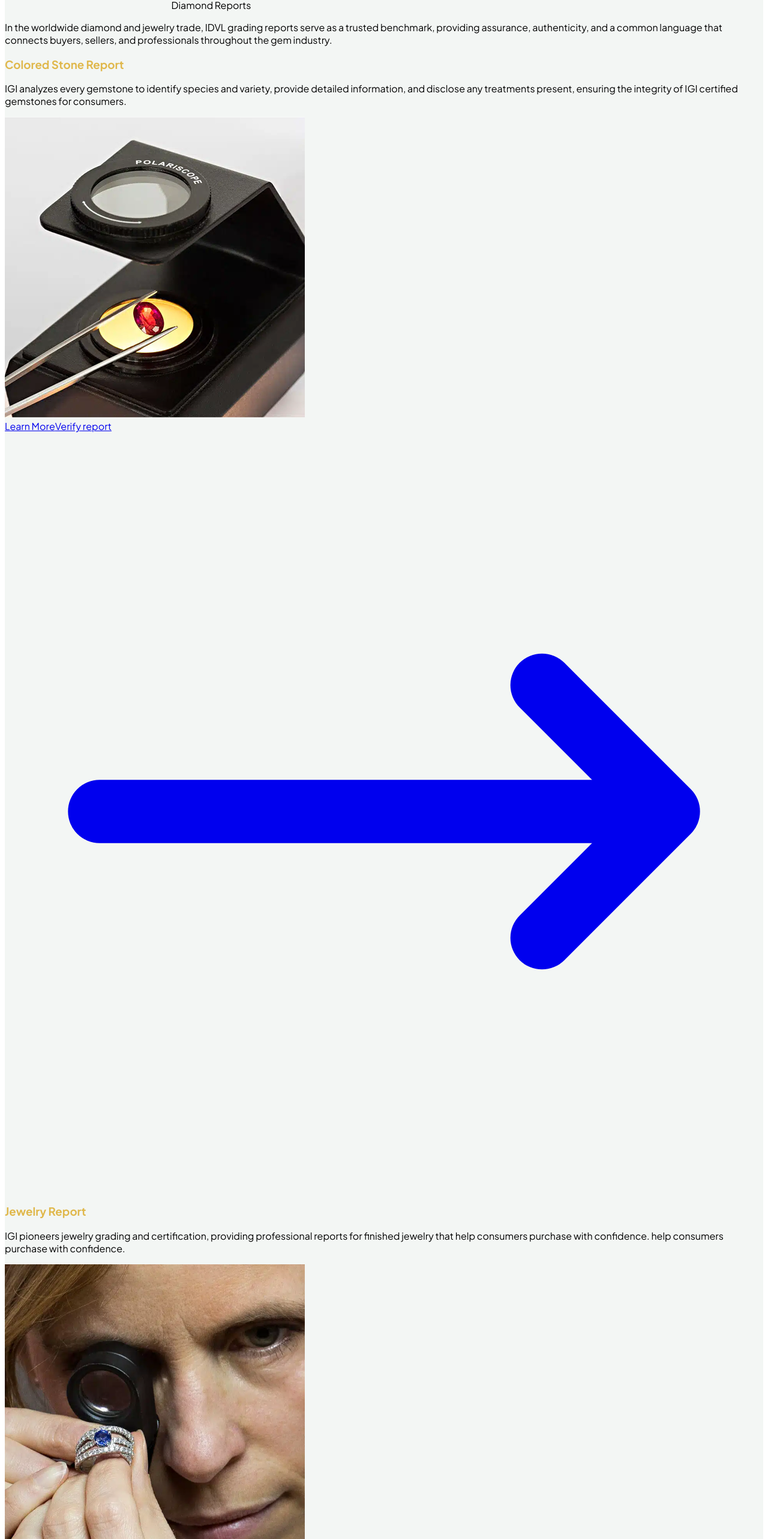
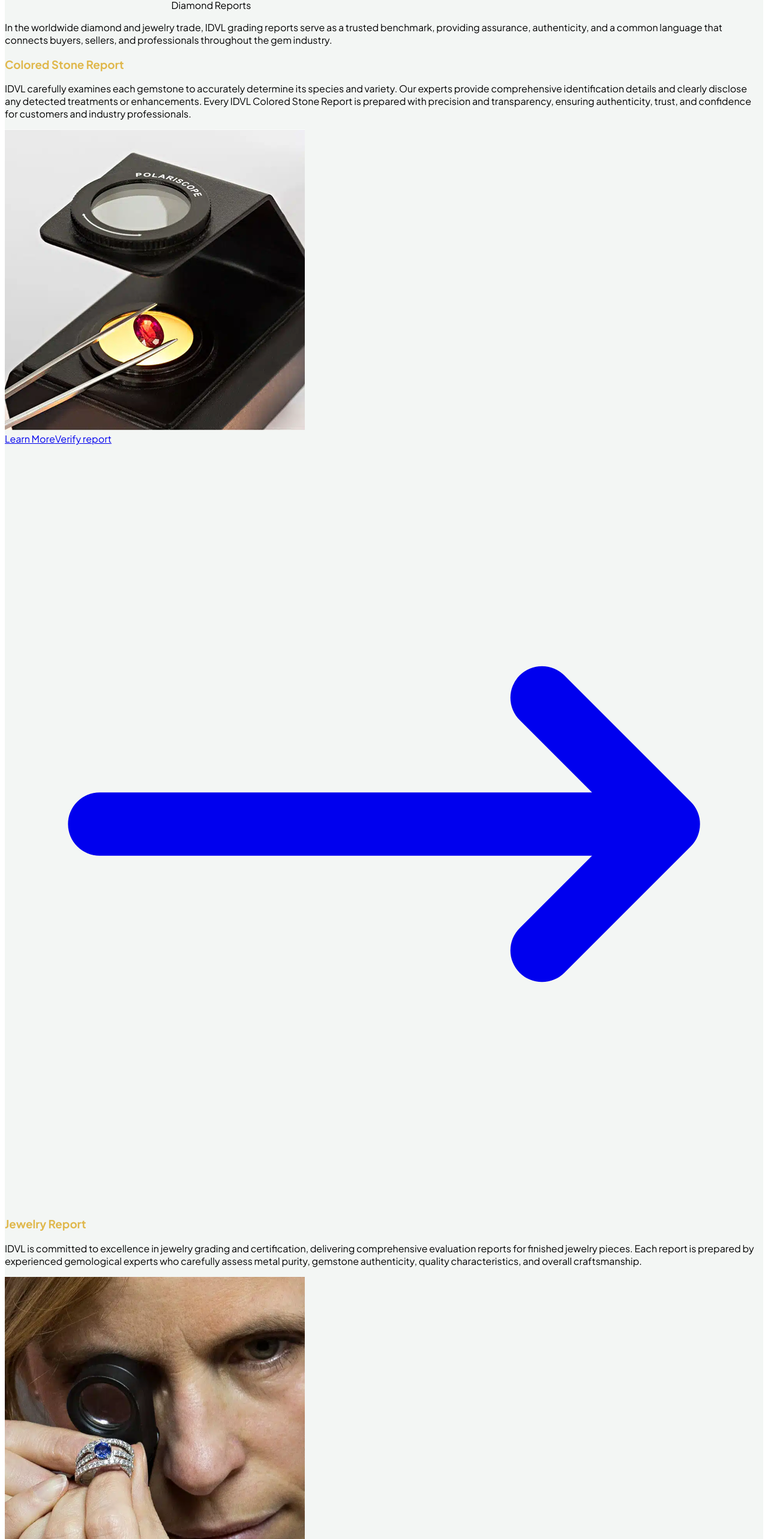
Before and after one commit to Jittumandal/IDVL-GOLD, a React (Create React App) app: page / in a window 1280 px wide. Shown: the part 1418-3984 px from the top of the page at 60% size. Built offline with nearby package versions, Linux system fonts and the light colour scheme.

Commit message:
updated home page content

```diff
--- a/src/components/OurHistory.js
+++ b/src/components/OurHistory.js
@@ -7,8 +7,9 @@ const blocks = [
     type: 'text',
     title: "Diamond Color",
     paragraphs: [
-      "Often when we talk about diamond color, we are actually talking about the absence of color. As subtle as color distinction may be, color variations from the most obvious to subdued can drastically alter diamond quality and price. Luckily, diamond color isn’t a matter of opinion. Proper color evaluation is a matter of expertise..",
-      "Before GIA, colorless stones might have been described as water, clarity could be described as with or without flaws, and cut could be communicated as made well. Only carat weight has been consistently in use, dating back to the 1500s.",
+      "When discussing diamond color, we are typically referring to the degree of color absence within the stone. Even the slightest variation in tone can significantly influence a diamond’s overall quality, appearance, and market value. While these differences may appear subtle to the untrained eye, they are measurable and scientifically evaluated through professional gemological standards.",
+      "At IDVL, diamond color assessment is never based on opinion. It is determined through strict grading procedures, controlled lighting environments, and expert analysis to ensure precision and consistency.",
+      "Historically, before standardized grading systems were established, diamonds were often described using informal terms such as “water-clear” for colorless stones, clarity as “with or without flaws,” and cut simply as “well made.” Among these characteristics, only carat weight had long-standing consistency, dating back several centuries.",
 
 
     ],
@@ -16,8 +17,9 @@ const blocks = [
   {
     type: 'text', title: "Diamond Clarity",
     paragraphs: [
-      "As a nonprofit public benefit institute, we provide the expertise, quality reports and verifications that everyone from miners to merchant and you can trust when making your next diamond decision.",
-      "Ask for a GIA report. If they don't have one, ask for a new jeweler.",
+      "Diamond clarity refers to the presence or absence of internal characteristics (inclusions) and external features (blemishes) formed during a diamond’s natural growth process. These characteristics are carefully evaluated under magnification to determine their size, position, visibility, and overall impact on the diamond’s appearance and value.",
+      "As an independent and professionally managed gemological laboratory, IDVL provides expert analysis, detailed grading reports, and reliable verification services that are trusted by industry professionals—from manufacturers and wholesalers to retailers and consumers.",
+      "An IDVL Clarity Report ensures complete transparency and accuracy, helping buyers make informed decisions with confidence. When purchasing a diamond, always request an official laboratory grading report from a trusted certification body. Independent documentation is essential for ensuring authenticity, quality assurance, and peace of mind.",
     ]
   },
   { type: 'image', img: '/images/engagement-ring.png' },
@@ -25,15 +27,17 @@ const blocks = [
   {
     type: 'text', title: "Diamond Cut",
     paragraphs: [
-      "One of a diamond’s most recognizable characteristics, diamond cut, refers to how a diamond interacts with light. When you hear words like Brightness, Scintillation and Fire, they describe how masterfully a diamond is cut. Cut also describes the overall design of a diamond, including the arrangement and proportions of the diamond’s facets. There are a nearly unlimited combination of proportions possible, and all of them impact the interaction with light.",
-      "We provide training, resources and clear reporting so consumers and professionals understand gemstone and diamond quality.",
+      "Diamond cut is one of the most visually impactful characteristics of a diamond, describing how effectively it interacts with light. Qualities such as brightness, fire, and scintillation are direct results of precise cutting and expert craftsmanship. A well-cut diamond reflects and refracts light beautifully, creating the brilliance and sparkle that make diamonds so captivating.",
+      "Cut also refers to the diamond’s overall design, including the proportions, symmetry, and arrangement of its facets. Even minor variations in angles and measurements can significantly influence light performance. With countless possible combinations of proportions, accurate evaluation is essential to determine how successfully a diamond maximizes its visual potential.",
+      "At IDVL, diamond cut is assessed using advanced grading standards and careful analytical procedures. In addition to providing detailed and transparent reports, IDVL is committed to education—offering guidance, resources, and clear documentation to help both consumers and industry professionals fully understand diamond and gemstone quality.",
     ]
   },
   {
     type: 'text', title: "Diamond Carat Weight",
     paragraphs: [
-      "Carat weight is the most consistent of the 4Cs, but it’s not just about size. Carat weight is a measure of a diamond’s weight, and it can be an indicator of rarity. However, two diamonds of equal carat weight can have vastly different values based on their cut, color and clarity.",
-      "Consistent, repeatable grading lets buyers compare and choose with confidence. Our reports document clarity, color, cut and carat for trusted decisions.",
+      "Carat weight is the most precise and consistently measured of the Diamond 4Cs. While often associated with a diamond’s size, carat actually refers to the stone’s weight. Larger diamonds are typically rarer, which can increase their value; however, carat weight alone does not determine overall worth. Two diamonds of the same carat weight may differ significantly in value depending on their cut, color, and clarity.",
+      "At IDVL, carat weight is measured using highly accurate digital instruments to ensure precision and reliability. Our grading process follows consistent and repeatable standards, allowing buyers and industry professionals to confidently compare diamonds.",
+      "Every IDVL report clearly documents all four value-defining characteristics—Cut, Color, Clarity, and Carat Weight—providing transparent and trustworthy information for informed purchasing and investment decisions.",
     ]
   },
   { type: 'image', img: '/images/CaratWeight.png' },
--- a/src/components/SubscriptionPlans.js
+++ b/src/components/SubscriptionPlans.js
@@ -5,7 +5,7 @@ const reports = [
   {
     title: "Colored Stone Report",
     description:
-      "IGI analyzes every gemstone to identify species and variety, provide detailed information, and disclose any treatments present, ensuring the integrity of IGI certified gemstones for consumers.",
+      "IDVL carefully examines each gemstone to accurately determine its species and variety. Our experts provide comprehensive identification details and clearly disclose any detected treatments or enhancements. Every IDVL Colored Stone Report is prepared with precision and transparency, ensuring authenticity, trust, and confidence for customers and industry professionals.",
     img: "/images/colored_diamond_report.png",
     learnLink: "/reports/colored-stone",
     verifyLink: "/verify/colored-stone",
@@ -13,7 +13,7 @@ const reports = [
   {
     title: "Jewelry Report",
     description:
-      "IGI pioneers jewelry grading and certification, providing professional reports for finished jewelry that help consumers purchase with confidence. help consumers purchase with confidence.",
+      "IDVL is committed to excellence in jewelry grading and certification, delivering comprehensive evaluation reports for finished jewelry pieces. Each report is prepared by experienced gemological experts who carefully assess metal purity, gemstone authenticity, quality characteristics, and overall craftsmanship.",
     img: "/images/jewlery_reports.png",
     learnLink: "/reports/jewelry",
     verifyLink: "/verify/jewelry",
@@ -21,7 +21,7 @@ const reports = [
   {
     title: "Diamond Reports",
     description:
-      "IGI's loose diamond reports clearly identify natural or lab-grown origin and document all aspects of the diamond’s value-setting 4Cs. IGI pioneers jewelry grading and certification",
+      "IDVL provides comprehensive loose diamond grading reports that clearly determine whether a diamond is natural or laboratory-grown. Each report thoroughly documents the essential value-defining characteristics, including the internationally recognized 4Cs — Cut, Color, Clarity, and Carat Weight.",
     img: "/images/diamond-reports.png",
     learnLink: "/reports/diamond",
     verifyLink: "/verify/diamond",
@@ -36,7 +36,7 @@ const Subscription_Plans = () => {
           {reports.map((r, idx) => (
             <article key={idx} className="flex flex-col gap-4">
               <h3 className="text-2xl font-medium text_title_color text-gray-900">{r.title}</h3>
-              <p className="text-gray-600">{r.description}</p>
+              <p className="text-gray-600 line-clamp-5">{r.description}</p>
               <div className="overflow-hidden rounded bg-white shadow-sm">
                 <img src={r.img} alt={r.title} className="h-100 w-full object-cover" />
               </div>
```
